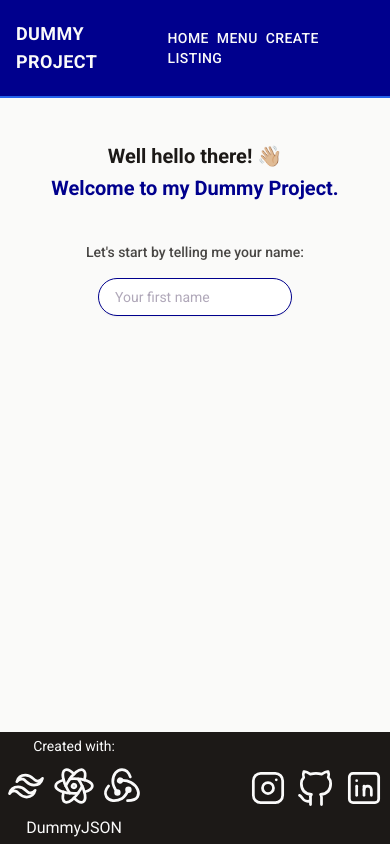
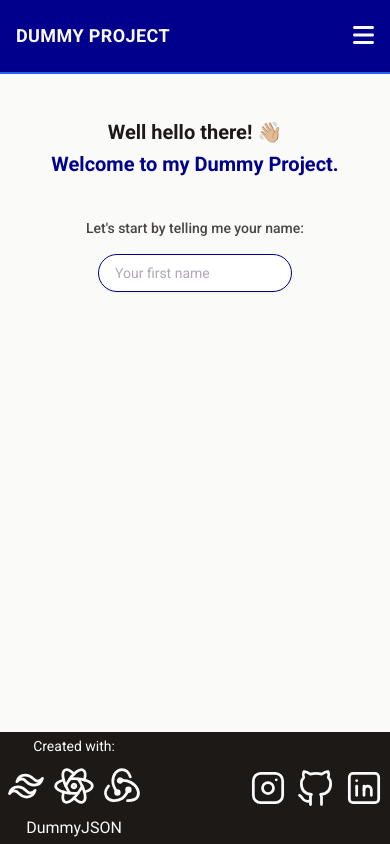
Before and after one commit to Kaivv1/Dummy-Project, a React (Vite) app: page / in a window 390 px wide. Built offline with nearby package versions, Linux system fonts and the light colour scheme.

Commit message:
Added a hamburger button for smaller resolutions

```diff
--- a/package.json
+++ b/package.json
@@ -10,6 +10,9 @@
     "preview": "vite preview"
   },
   "dependencies": {
+    "@fortawesome/fontawesome-svg-core": "^6.4.2",
+    "@fortawesome/free-solid-svg-icons": "^6.4.2",
+    "@fortawesome/react-fontawesome": "^0.2.0",
     "@material-tailwind/react": "^2.1.1",
     "@reduxjs/toolkit": "^1.9.5",
     "react": "^18.2.0",
--- a/src/ui/Header.jsx
+++ b/src/ui/Header.jsx
@@ -1,14 +1,57 @@
 import { Link } from 'react-router-dom';
 import Username from '../user/Username';
+import { FontAwesomeIcon } from '@fortawesome/react-fontawesome';
+import { faBars, faTimes } from '@fortawesome/free-solid-svg-icons';
+import { useState } from 'react';
 
 const Header = () => {
+  const [isDropDown, setIsDropDown] = useState(false);
+  const toggleDropDown = () => {
+    setIsDropDown(!isDropDown);
+  };
+
   return (
     <header className="flex items-center justify-between border-b-2 border-blue bg-darker px-4 py-5 uppercase tracking-wide sm:px-6">
       <div className="text-lg font-semibold text-light md:text-xl xl:text-2xl">
         Dummy Project
       </div>
 
-      <div className="space-x-2 text-sm font-medium text-light md:space-x-3 md:text-base xl:text-lg">
+      <button
+        className="text-2xl text-light md:hidden"
+        onClick={toggleDropDown}
+      >
+        {isDropDown ? (
+          <FontAwesomeIcon icon={faTimes} />
+        ) : (
+          <FontAwesomeIcon icon={faBars} />
+        )}
+      </button>
+
+      {isDropDown && (
+        <div className="absolute right-0 top-16 mt-2 flex flex-col space-y-2 rounded-md border border-blue  bg-darker p-2 text-base font-medium text-lighter shadow-md md:hidden">
+          <Link
+            to="/"
+            className="block hover:underline hover:underline-offset-2"
+          >
+            {' '}
+            Home
+          </Link>
+          <Link
+            to="/products"
+            className="block hover:underline hover:underline-offset-2"
+          >
+            Menu
+          </Link>
+          <Link
+            to={'/createProduct'}
+            className="block hover:underline hover:underline-offset-2"
+          >
+            Create listing
+          </Link>
+        </div>
+      )}
+
+      <div className="hidden space-x-2 text-xs font-medium text-light sm:text-sm md:block md:space-x-3 md:text-base xl:text-lg">
         <Link to="/" className="hover:underline hover:underline-offset-2">
           {' '}
           Home
```
Also changed, not shown: 2 other files (tests, documents, lock files or other folders).
